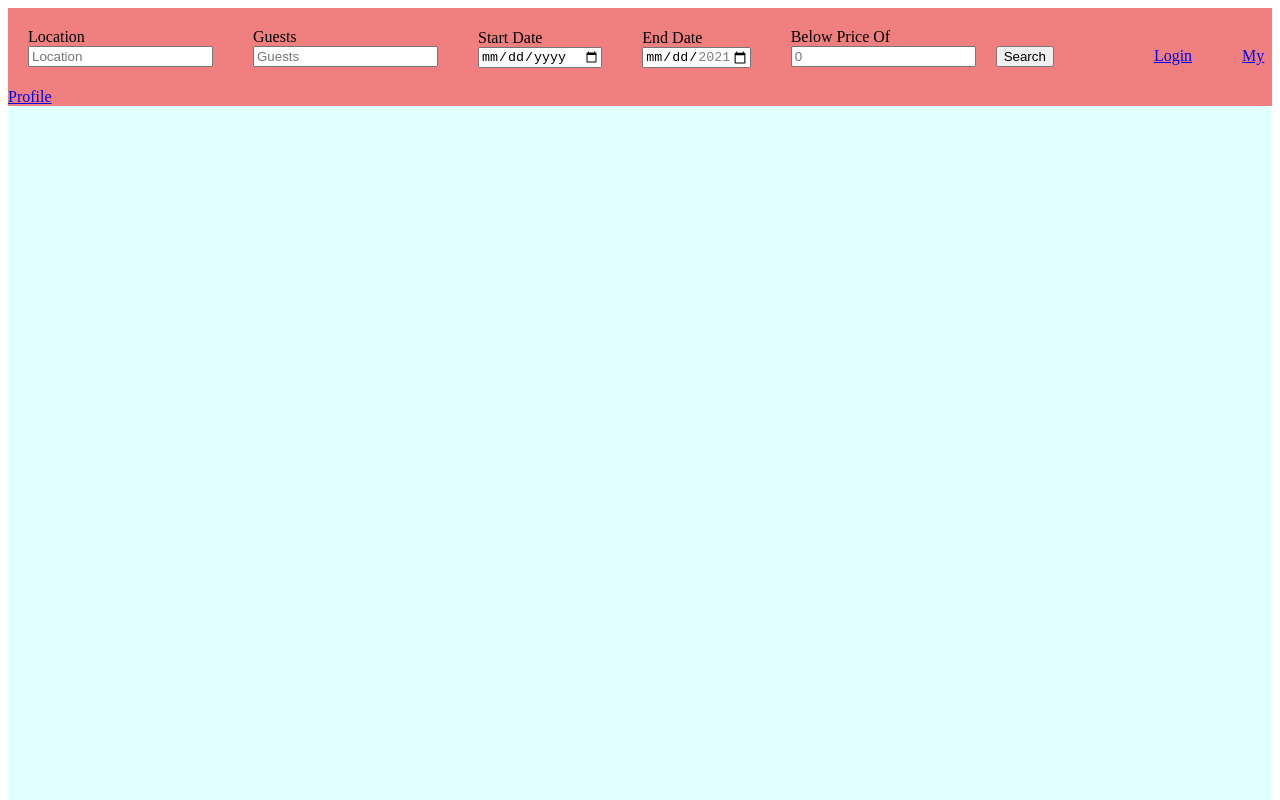
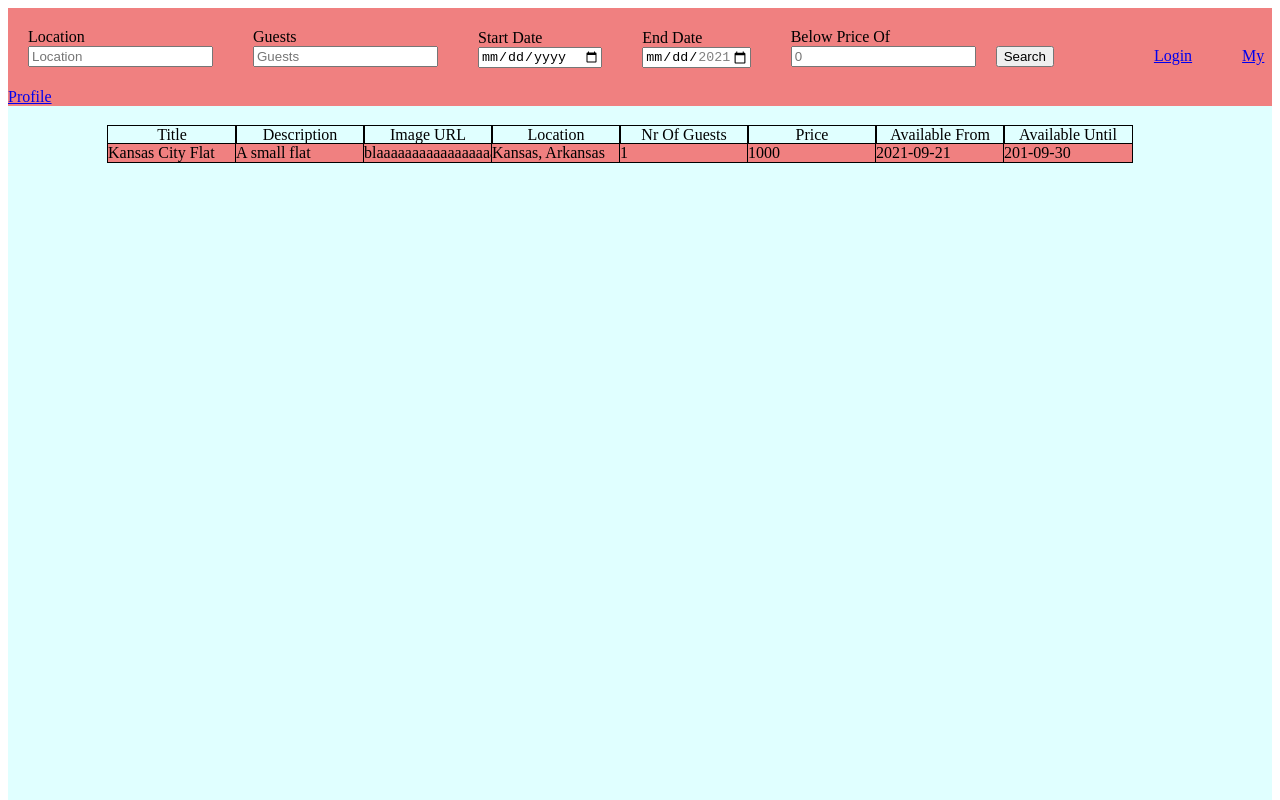
Before and after one commit to Doorsfan/ClearBnB-Database-Group4, a Vue app in the folder frontend/: page / in a window 1280 px wide. Shown: the top 800 px of the page. Built offline with nearby package versions, Linux system fonts and the light colour scheme.

Commit message:
Integrated the Base to be able to Display Search Results
Integrated the base in terms of the item to be rendered

```diff
--- /dev/null
+++ b/frontend/src/components/Posting.vue
@@ -0,0 +1,35 @@
+<template>
+  <div class="leaseBox">
+    <div class="cellBox firstCellBox">{{ Listing.title }}</div>
+    <div class="cellBox">{{ Listing.description }}</div>
+    <div class="cellBox">{{ Listing.image_url }}</div>
+    <div class="cellBox">{{ Listing.location }}</div>
+    <div class="cellBox">{{ Listing.number_guests }}</div>
+    <div class="cellBox">{{ Listing.price }}</div>
+    <div class="cellBox">{{ Listing.listing_start_date }}</div>
+    <div class="cellBox">{{ Listing.listing_end_date }}</div>
+  </div>
+</template>
+<script>
+export default {
+  props: ['Listing'],
+  data() {
+    return {};
+  },
+  methods: {
+  },
+};
+</script>
+<style scoped>
+.cellBox{
+  background-color: lightcoral;
+  width:10vw;
+  display: inline-block;
+  text-align:left;
+  outline:solid 1px black;
+  text-overflow:clip;
+}
+.firstCellBox{
+  margin-left: 100px;
+}
+</style>
--- /dev/null
+++ b/frontend/src/jsClasses/Listing.js
@@ -0,0 +1,76 @@
+export default class Listing {
+  constructor(title, description, image_url, location, number_guests, price, listing_start_date, listing_end_date) {
+    this.title = title;
+    this.description = description;
+    this.image_url = image_url;
+    this.location = location;
+    this.number_guests = number_guests;
+    this.price = price;
+    this.listing_start_date = listing_start_date;
+    this.listing_end_date = listing_end_date;
+  }
+
+  retrieveTheTitleOfTheListing() {
+    return this.title;
+  }
+
+  setTheTitleOfTheListing(newTitleOfThisListing) {
+    this.title = newTitleOfThisListing;
+  }
+
+  retrieveTheDescriptionOfTheListing() {
+    return this.description;
+  }
+
+  setTheDescriptionOfTheListing(newDescription) {
+    this.description = newDescription;
+  }
+
+  retrieveTheLinkToThePicture() {
+    return this.image_url;
+  }
+
+  setTheLinkToThePicture(newImageURL) {
+    this.image_url = newImageURL;
+  }
+
+  retrieveTheLocation() {
+    return this.location;
+  }
+
+  setTheLocation(newLocation) {
+    this.location = newLocation;
+  }
+
+  retrieveTheAmountOfGuests() {
+    return this.number_guests;
+  }
+
+  setTheAmountOfGuests(newAmountOfGuests) {
+    this.number_guests = newAmountOfGuests;
+  }
+
+  setThePrice(newPrice) {
+    this.price = newPrice;
+  }
+
+  getThePrice() {
+    return this.price;
+  }
+
+  setTheStartDateOfThisListing(newStartDate) {
+    this.listing_start_date = newStartDate;
+  }
+
+  getTheStartDateOfThisListing() {
+    return this.listing_start_date;
+  }
+
+  setTheEndDateOfThisListing(newEndDate) {
+    this.listing_end_date;
+  }
+
+  getTheEndDateOfThisListing() {
+    return this.listing_end_date;
+  }
+}
--- a/frontend/src/views/StartPage.vue
+++ b/frontend/src/views/StartPage.vue
@@ -33,7 +33,37 @@
       <router-link class="Login" to="/login">Login</router-link>
       <router-link class="myProfileBox" to="/profile">My Profile</router-link>
     </div>
-    <div class="searchDiv"></div>
+    <div class="searchDiv">
+      <div class="categoryBox firstCategoryBox">
+        Title
+      </div>
+      <div class="categoryBox">
+        Description
+      </div>
+      <div class="categoryBox">
+        Image URL
+      </div>
+      <div class="categoryBox">
+        Location
+      </div>
+      <div class="categoryBox">
+        Nr Of Guests
+      </div>
+      <div class="categoryBox">
+        Price
+      </div>
+      <div class="categoryBox">
+        Available From
+      </div>
+      <div class="categoryBox">
+        Available Until
+      </div>
+      <Posting
+        v-for="(listItem, index) of relevantListings"
+        :key="index"
+        :Listing="listItem"
+      />
+    </div>
     <div class="chatWindow" v-if="chatOpened">
       <div class="innerWindow">
         <input type="text" placeholder="Write your message here.." class="myMessageToSupport">
@@ -47,11 +77,18 @@
   </div>
 </template>
 <script>
+import Listing from '../jsClasses/Listing.js';
+import Posting from '../components/Posting.vue';
 export default {
-  components: {},
+  components: {
+    Posting
+  },
   data() {
     return {
-      chatOpened: false
+      chatOpened: false,
+      relevantListings: [
+        new Listing("Kansas City Flat", "A small flat", "blaaaaaaaaaaaaaaaaaaaaaaaaaaaaaaaaaaaaaaaaaaaaaaaaaaaaaaaaaaaaaaaaaha", "Kansas, Arkansas", 1, 1000, '2021-09-21', '201-09-30')
+      ]
     };
   },
   async mounted() {},
@@ -69,6 +106,16 @@ export default {
 };
 </script>
 <style scoped>
+.firstCategoryBox{
+  margin-top: 20px;
+  margin-left: 100px;
+}
+.categoryBox{
+  display:inline-block;
+  width: 10vw;
+  outline: solid 1px black;
+  text-align:center;
+}
 .myMessageToSupport{
   position:absolute;
   bottom: 8px;
@@ -89,7 +136,7 @@ export default {
   z-index: 3;
   position:absolute;
   right: 20px;
-  top:89.5vh;
+  top:87vh;
 }
 .chatTab{
   position:absolute;
@@ -126,6 +173,6 @@ a:visited {
 }
 .searchDiv {
   background-color: lightcyan;
-  height: 100vh;
+  height: 98vh;
 }
 </style>
```
Also changed, not shown: frontend/src/jsClasses/User.js (added, +20 -0 lines).
